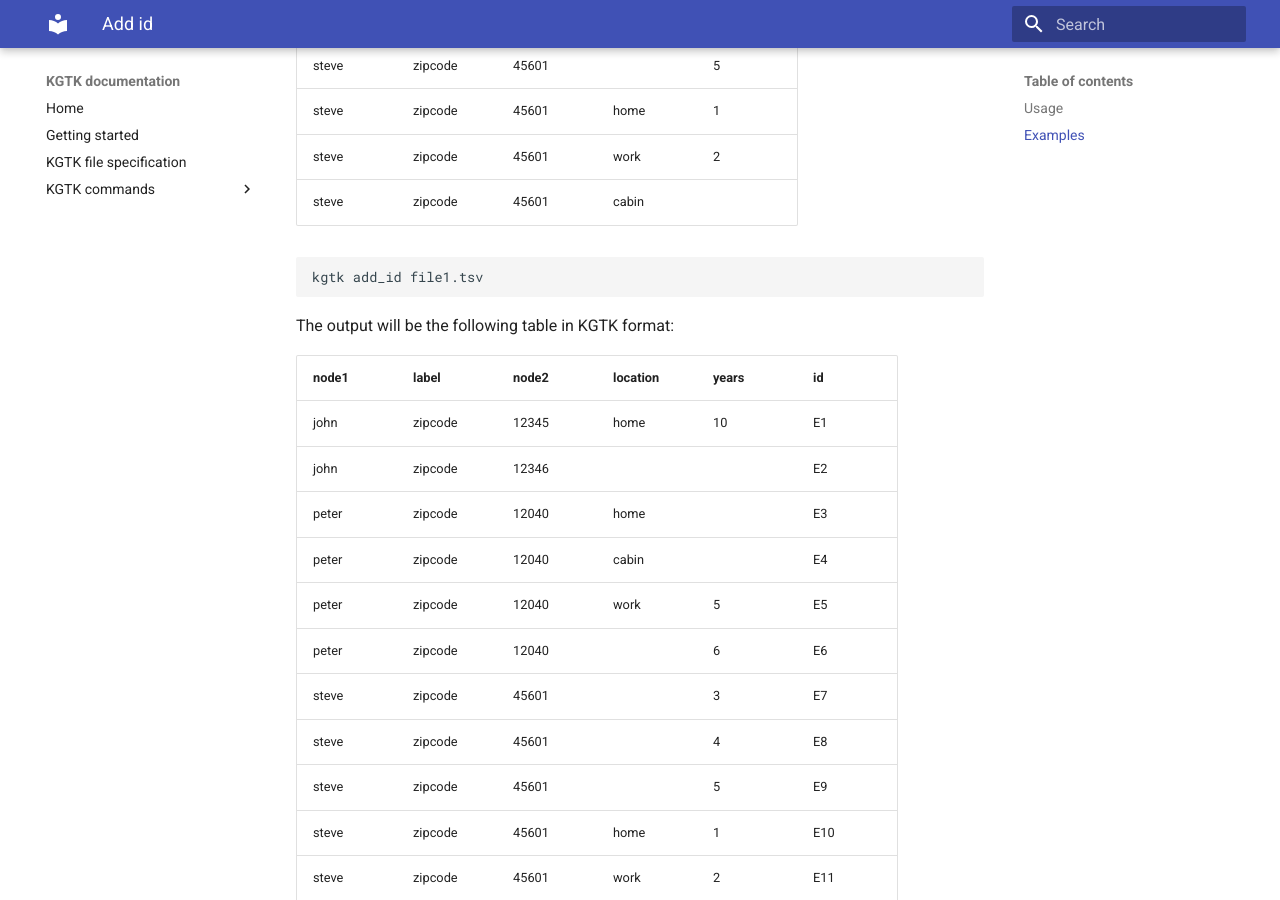
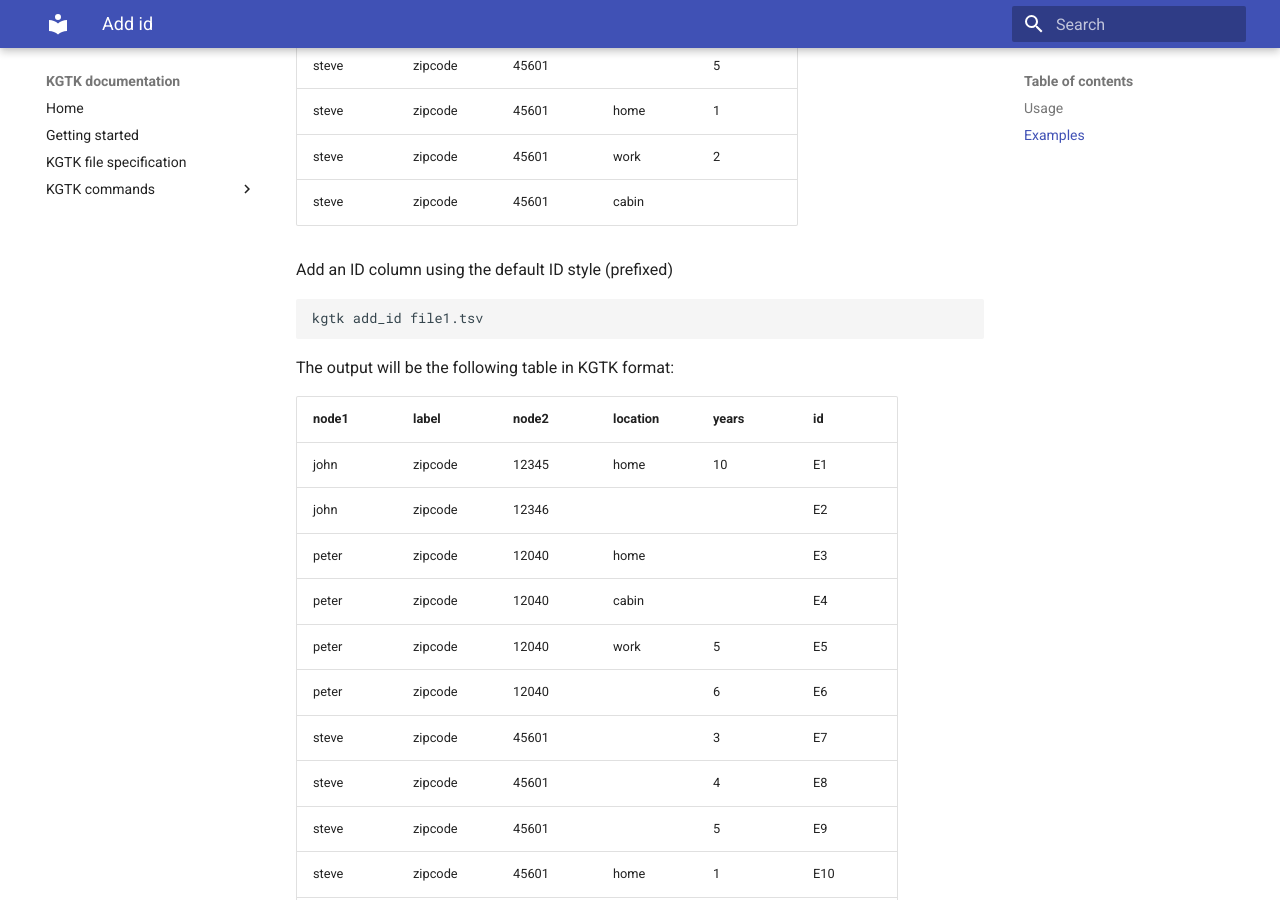
Before and after one commit to usc-isi-i2/kgtk, an MkDocs documentation site: the page built from docs/add_id.md, in a window 1280 px wide and 900 px high, scrolled down 2004 px. Built offline with MkDocs 1.6.1 and Material for MkDocs 9.7.7, drawn with Linux system fonts in a browser that asks for light colours.

Commit message:
Add omitted documentation line.

````diff
--- a/docs/add_id.md
+++ b/docs/add_id.md
@@ -81,6 +81,8 @@ Suppose that `file1.tsv` contains the following table in KGTK format:
 | steve | zipcode | 45601 | work      | 2     |
 | steve | zipcode | 45601 | cabin     |       |
 
+Add an ID column using the default ID style (prefixed)
+
 ```bash
 kgtk add_id file1.tsv
 ```
````
